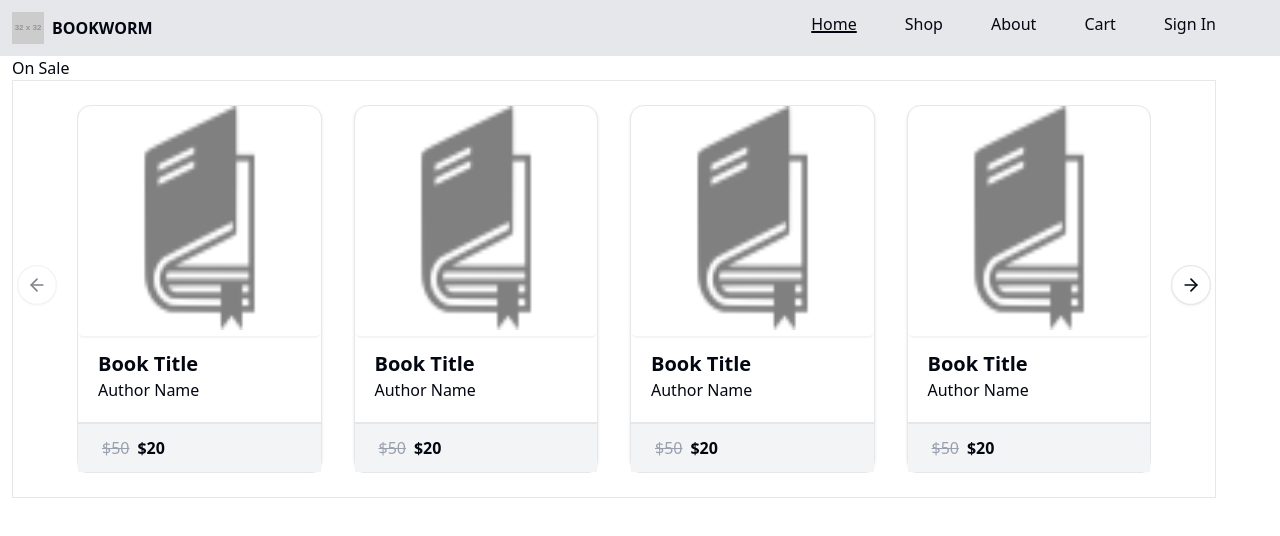
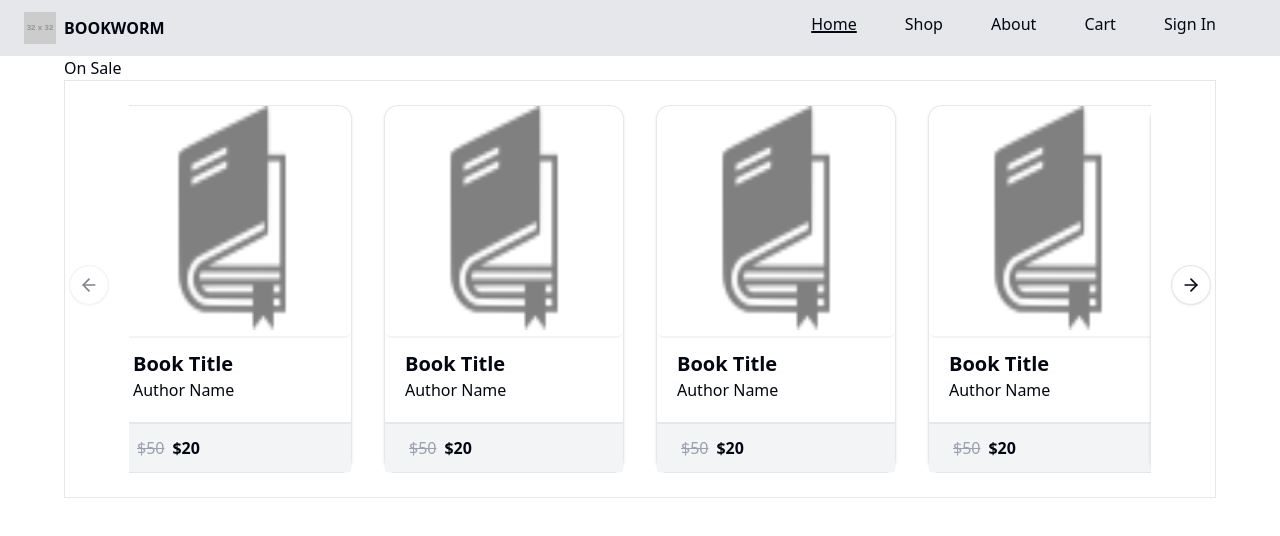
Before and after one commit to bug1422/bookworm, a React (Vite) app in the folder frontend/: page /home in a window 1280 px wide. Shown: the top 536 px of the page. Built offline with nearby package versions, Linux system fonts and the light colour scheme.

Commit message:
fe: change nav margin start

```diff
--- a/frontend/src/component/navigation/index.jsx
+++ b/frontend/src/component/navigation/index.jsx
@@ -11,7 +11,7 @@ const Navigation = () => {
   };
   return (
     <header className="py-3 flex flex-row justify-between w-full bg-gray-200">
-      <div className="ms-3 flex items-center gap-2">
+      <div className="ms-6 flex items-center gap-2">
         <img src="https://placehold.co/32x32" alt="bookworm-logo" />
         <div className="font-bold uppercase">bookworm</div>
       </div>
--- a/frontend/src/layout/userLayout.jsx
+++ b/frontend/src/layout/userLayout.jsx
@@ -5,7 +5,7 @@ const UserLaytout = () => {
   return (
     <div className="">
       <Navigation />
-      <div className="ms-3 me-16">
+      <div className="mx-16">
       <Outlet />
       </div>
     </div>
```
